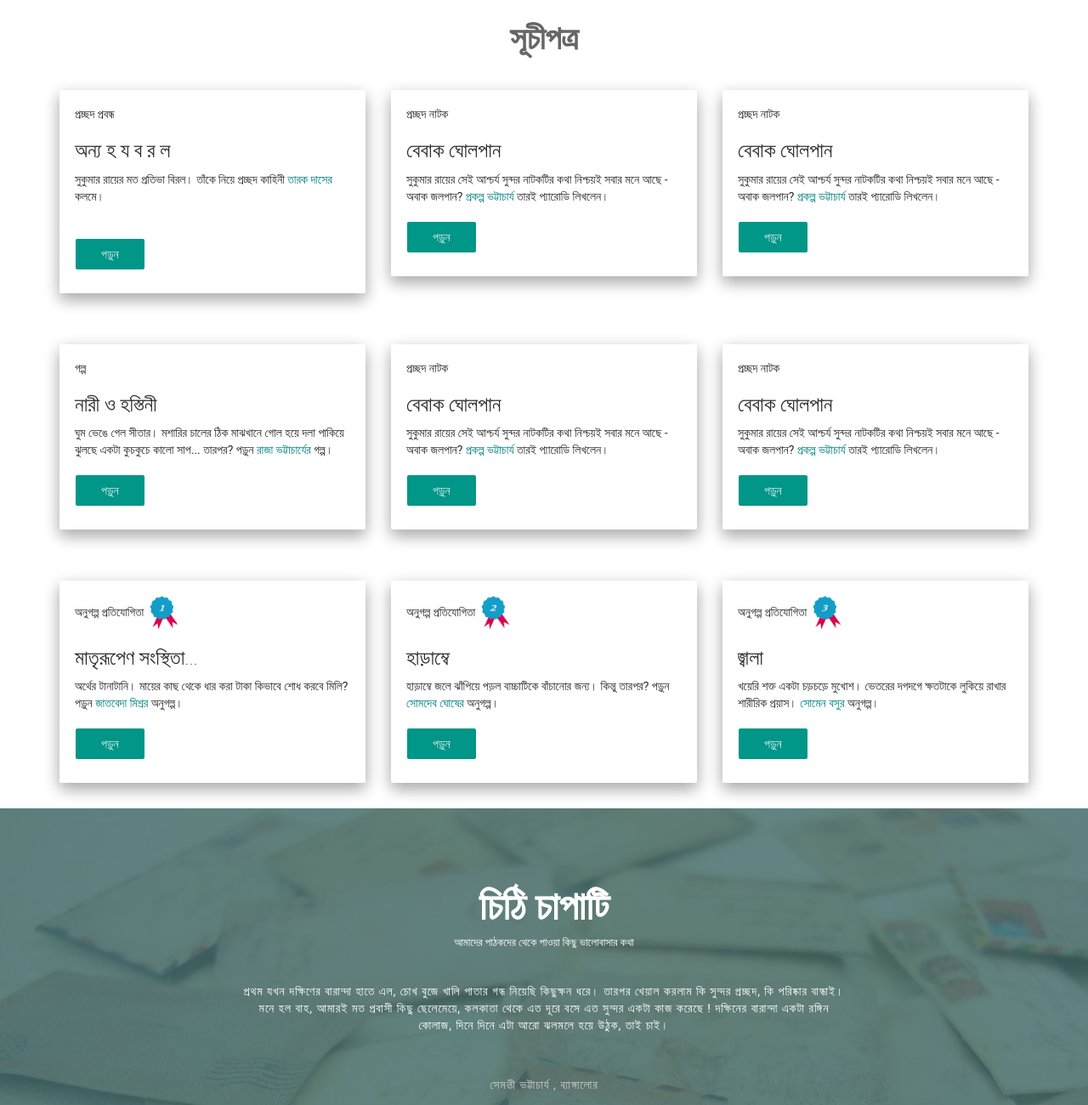
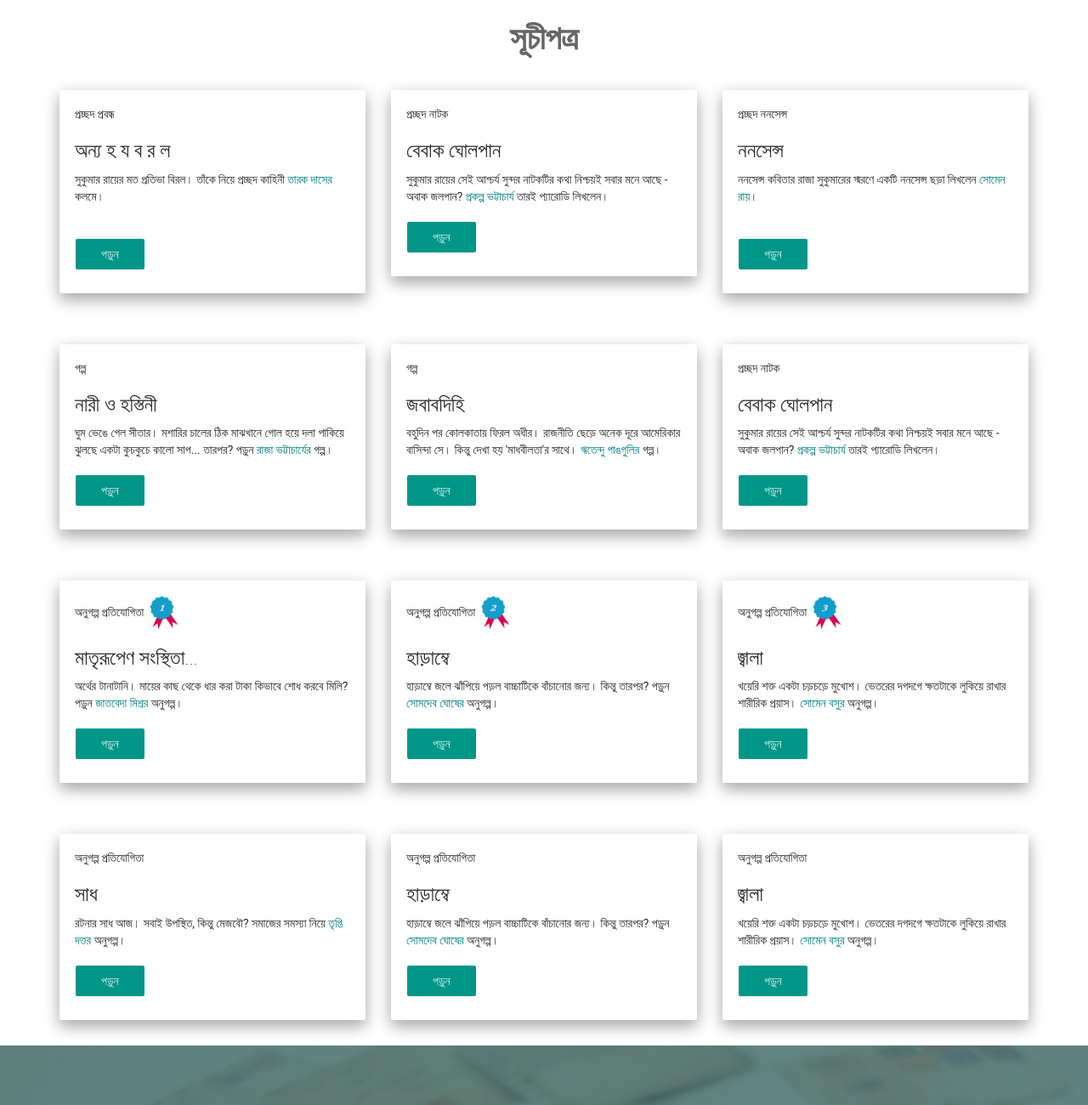
Before and after one commit to saikatbhattacharya/db-web, a website: page index.html in a window 1280 px wide. Shown: the part 820-2120 px from the top of the page at 85% size. Drawn offline with Linux system fonts and the light colour scheme.

Commit message:
anugolpo

```diff
--- a/index.html
+++ b/index.html
@@ -89,10 +89,11 @@
           </div>
           <div class="col-md-4 col-sm-6 wow fadeInUp" data-wow-duration="1000ms" data-wow-delay="400ms">
             <div class="card card-block" style="padding: 5%;">
-              <p>প্রচ্ছদ নাটক</p>
-              <h3 class="card-title">বেবাক ঘোলপান</h3>
-              <p class="card-text">সুকুমার রায়ের সেই আশ্চর্য সুন্দর নাটকটির কথা নিশ্চয়ই সবার মনে আছে - অবাক জলপান? <span style="color:teal;">প্রকল্প ভট্টাচার্য</span> তারই প্যারোডি লিখলেন। </p>
-              <a href="/?content=58324e93bd966f61a59b6aec" class="btn btn-primary">পড়ুন</a>
+              <p>প্রচ্ছদ ননসেন্স</p>
+              <h3 class="card-title">ননসেন্স</h3>
+              <p class="card-text">ননসেন্স কবিতার রাজা সুকুমারের স্মরণে একটি ননসেন্স ছড়া লিখলেন <span style="color:teal;">সোমেন রায়</span>। </p>
+              <br/>
+              <a href="/?content=5840e598c2ef167aee65a95e" class="btn btn-primary">পড়ুন</a>
             </div>
           </div>
         </div>
@@ -108,10 +109,10 @@
           </div>
           <div class="col-md-4 col-sm-6 wow fadeInUp" data-wow-duration="1000ms" data-wow-delay="400ms">
             <div class="card card-block" style="padding: 5%;">
-              <p>প্রচ্ছদ নাটক</p>
-              <h3 class="card-title">বেবাক ঘোলপান</h3>
-              <p class="card-text">সুকুমার রায়ের সেই আশ্চর্য সুন্দর নাটকটির কথা নিশ্চয়ই সবার মনে আছে - অবাক জলপান? <span style="color:teal;">প্রকল্প ভট্টাচার্য</span> তারই প্যারোডি লিখলেন। </p>
-              <a href="/?content=58324e93bd966f61a59b6aec" class="btn btn-primary">পড়ুন</a>
+              <p>গল্প</p>
+              <h3 class="card-title">জবাবদিহি</h3>
+              <p class="card-text">বহুদিন পর কোলকাতায় ফিরল অধীর। রাজনীতি ছেড়ে অনেক দূরে আমেরিকার বাসিন্দা সে। কিন্তু দেখা হয় 'মাধবীলতা'র সাথে। <span style="color:teal;">ঋতেন্দু গাঙগুলির</span> গল্প। </p>
+              <a href="/?content=5840e883c2ef167aee65d7de" class="btn btn-primary">পড়ুন</a>
             </div>
           </div>
           <div class="col-md-4 col-sm-6 wow fadeInUp" data-wow-duration="1000ms" data-wow-delay="400ms">
@@ -144,6 +145,33 @@
           <div class="col-md-4 col-sm-6 wow fadeInUp" data-wow-duration="1000ms" data-wow-delay="400ms">
             <div class="card card-block" style="padding: 5%;">
               <p>অনুগল্প প্রতিযোগিতা <img src="./img/3rd.png" style="height: 40px;"> </p>
+              <h3 class="card-title">জ্বালা</h3>
+              <p class="card-text">খয়েরি শক্ত একটা চড়চড়ে মুখোশ। ভেতরের দগদগে ক্ষতটাকে লুকিয়ে রাখার শারীরিক প্রয়াস। <span style="color:teal;">সোমেন বসুর</span> অনুগল্প। </p>
+              <a href="/?content=583fd43ebd966f78fd01bf90" class="btn btn-primary">পড়ুন</a>
+            </div>
+          </div>
+        </div>
+
+        <div class="row">
+          <div class="col-md-4 col-sm-6 wow fadeInUp" data-wow-duration="1000ms" data-wow-delay="400ms">
+            <div class="card card-block" style="padding: 5%;">
+              <p>অনুগল্প প্রতিযোগিতা</p>
+              <h3 class="card-title">সাধ </h3>
+              <p class="card-text">রটনার সাধ আজ। সবাই উপস্থিত, কিন্তু মেজবৌ? সমাজের সমস্যা নিয়ে <span style="color:teal;">তৃপ্তি দত্তর</span> অনুগল্প।</p>
+              <a href="/?content=5840e2cebd966f78fd10e5f3" class="btn btn-primary">পড়ুন</a>
+            </div>
+          </div>
+          <div class="col-md-4 col-sm-6 wow fadeInUp" data-wow-duration="1000ms" data-wow-delay="400ms">
+            <div class="card card-block" style="padding: 5%;">
+              <p>অনুগল্প প্রতিযোগিতা </p>
+              <h3 class="card-title">হাড়াম্বে</h3>
+              <p class="card-text">হাড়াম্বে জলে ঝাঁপিয়ে পড়ল বাচ্চাটিকে বাঁচানোর জন্য। কিন্তু তারপর? পড়ুন <span style="color:teal;">সোমদেব ঘোষের </span> অনুগল্প।</p>
+              <a href="/?content=583fd15bc2ef167aee56757b" class="btn btn-primary">পড়ুন</a>
+            </div>
+          </div>
+          <div class="col-md-4 col-sm-6 wow fadeInUp" data-wow-duration="1000ms" data-wow-delay="400ms">
+            <div class="card card-block" style="padding: 5%;">
+              <p>অনুগল্প প্রতিযোগিতা  </p>
               <h3 class="card-title">জ্বালা</h3>
               <p class="card-text">খয়েরি শক্ত একটা চড়চড়ে মুখোশ। ভেতরের দগদগে ক্ষতটাকে লুকিয়ে রাখার শারীরিক প্রয়াস। <span style="color:teal;">সোমেন বসুর</span> অনুগল্প। </p>
               <a href="/?content=583fd43ebd966f78fd01bf90" class="btn btn-primary">পড়ুন</a>
```
Also changed, not shown: content.html (+14 -7 lines).
